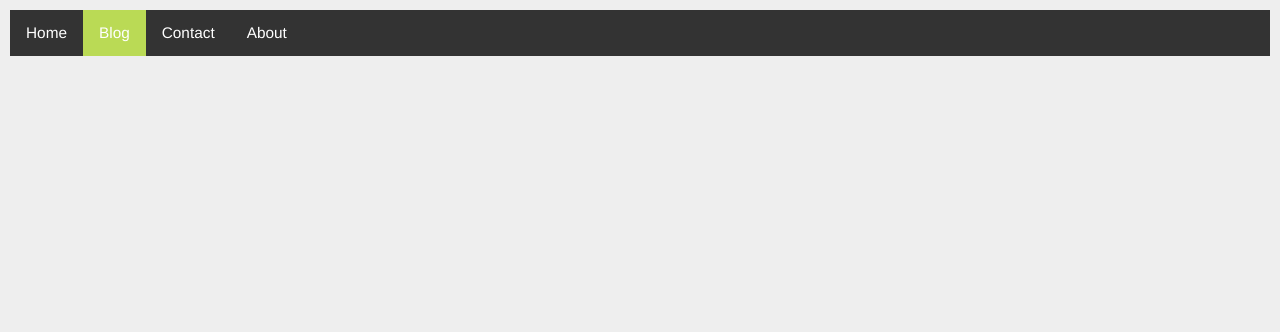
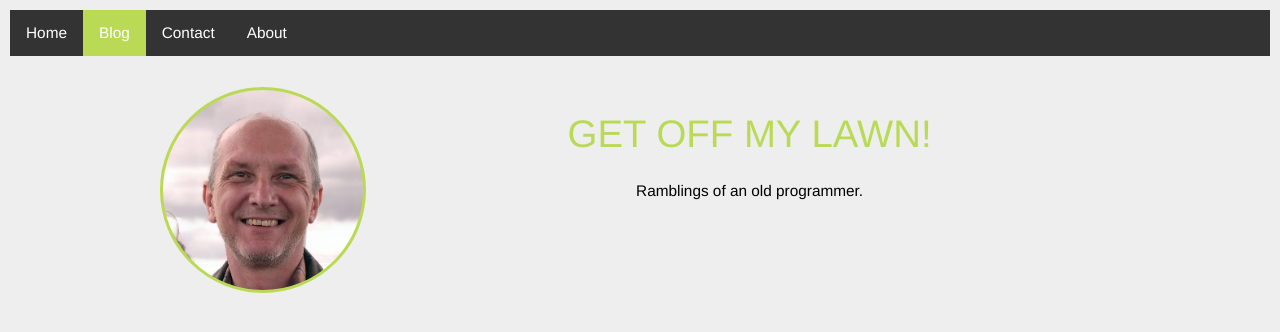
Before and after one commit to ArtCzer/ArtCzer.github.io, a plain HTML site: page blog.html in a window 1280 px wide. Drawn offline with Linux system fonts and the light colour scheme.

Commit message:
blog initial commit

```diff
--- a/blog.html
+++ b/blog.html
@@ -16,5 +16,16 @@
       <li><a href="about.html">About</a></li>
     </ul>
   </div>
-  </body>
+  <div class="mainwrapper">
+    <div class="bannerwrapper">
+      <div class="profilepic"></div>
+      <div class="header">
+        <h1>Get Off My Lawn!</h1>
+        <p>
+        Ramblings of an old programmer.
+      </p>
+      </div>
+    </div>
+</div>
+</body>
   </html>
```
Also changed, not shown: about.html (+2 -0 lines), README.md.
